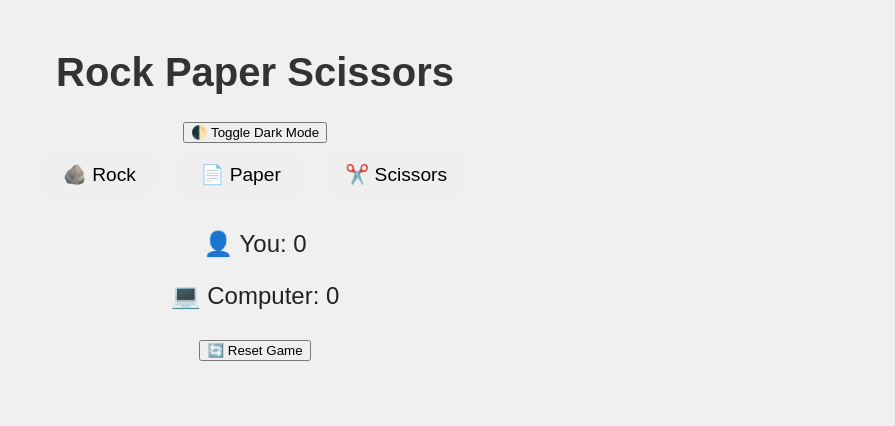
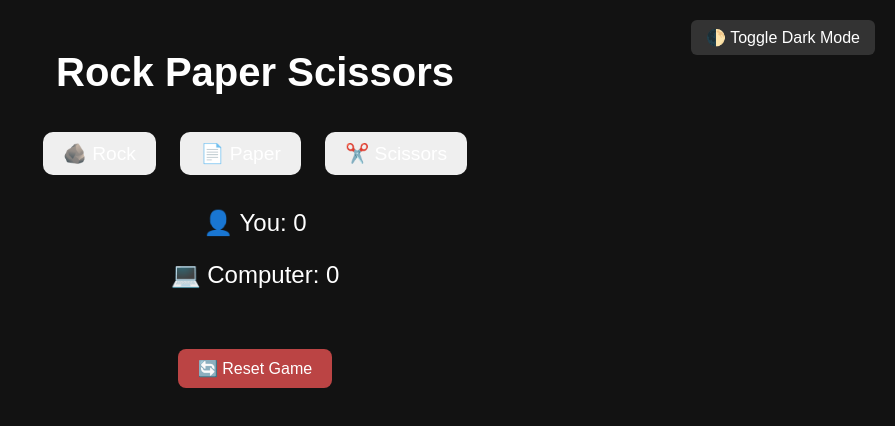
Before and after one commit to shivanshOH/rock-paper-scissors, a plain HTML site: page index.html in a window 1280 px wide. Both pictures are taken after a click on the button "🌓 Toggle Dark Mode". Shown: the whole page, without its empty margins (385-1280 px from the left). Drawn offline with Linux system fonts and the light colour scheme.

Commit message:
Update style.css

```diff
--- a/style.css
+++ b/style.css
@@ -1,3 +1,30 @@
+body {
+    font-family: Arial, sans-serif;
+    text-align: center;
+    background-color: #f0f0f0;
+    color: #333;
+    margin-top: 50px;
+    transition: background-color 0.4s, color 0.4s;
+  }
+  body.dark-mode {
+    background-color: #121212;
+    color: #f5f5f5;
+  }
+
+  .dark-mode .reset-btn {
+    background-color: #bb4444;
+  }
+
+  .dark-mode .reset-btn:hover {
+    background-color: #992222;
+  }
+
+  .dark-mode .dark-mode-btn {
+    background-color: #333;
+    color: #fff;
+  }
+
+
 body {
     font-family: Arial, sans-serif;
     text-align: center;
@@ -38,3 +65,63 @@ body {
     margin-top: 20px;
     color: #222;
   }
+  .reset-btn {
+  margin-top: 30px;
+  padding: 10px 20px;
+  font-size: 1rem;
+  background-color: #ff6666;
+  color: white;
+  border: none;
+  border-radius: 8px;
+  cursor: pointer;
+  transition: background-color 0.3s;
+}
+
+.reset-btn:hover {
+  background-color: #e60000;
+}
+.dark-mode-btn {
+    position: absolute;
+    top: 20px;
+    right: 20px;
+    padding: 8px 15px;
+    font-size: 1rem;
+    border: none;
+    border-radius: 6px;
+    background-color: #ddd;
+    color: #222;
+    cursor: pointer;
+    transition: 0.3s;
+  }
+
+  .dark-mode-btn:hover {
+    background-color: #bbb;
+  }
+  body.dark-mode {
+    background-color: #121212;
+    color: #f5f5f5;  /* White text for visibility */
+  }
+
+  .dark-mode .reset-btn {
+    background-color: #bb4444;
+  }
+
+  .dark-mode .reset-btn:hover {
+    background-color: #992222;
+  }
+
+  .dark-mode .dark-mode-btn {
+    background-color: #333;
+    color: #fff;
+  }
+
+  .dark-mode h1,
+  .dark-mode p,
+  .dark-mode button {
+    color: #fff;  /* Ensures text in headers, paragraphs, and buttons is white */
+  }
+
+  .dark-mode .scoreboard p,
+  .dark-mode .choices button {
+    color: #fff;  /* Make all text in scoreboard and button labels white */
+  }
```
